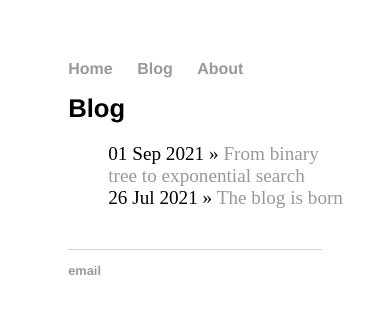
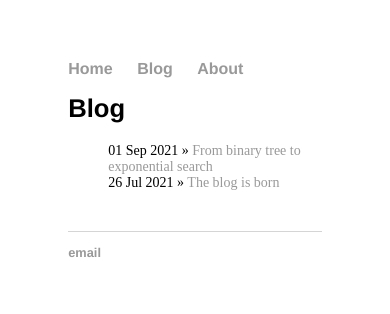
Before and after one commit to marek-jakub/marek-jakub.github.io, a Jekyll site: the page built from blog/index.html, in a window 390 px wide. Shown: the top 314 px of the page. Built offline with Jekyll 4.4.1, drawn with Linux system fonts in a browser that asks for light colours.

Commit message:
Changing font size.

```diff
--- a/css/main.css
+++ b/css/main.css
@@ -91,11 +91,10 @@ figure {
         width: 95%;
         font-size: 16px;
     }
-    .posts {
-        width: 95%;
+    ul.posts {
         font-size: 16px;
     }
-    .engage {
+    .engage p {
         width: 95%;
         font-size: 16px;
     }
@@ -116,11 +115,10 @@ figure {
         width: 95%;
         font-size: 14px;
     }
-    .posts {
-        width: 95%;
+    ul.posts {
         font-size: 14px;
     }
-    .engage {
+    .engage p {
         width: 95%;
         font-size: 14px;
     }
@@ -141,12 +139,11 @@ figure {
         width: 99%;
         font-size: 12px;
     }
-    .posts {
-        width: 95%;
+    ul.posts {
         font-size: 12px;
     }
-    .engage {
-        width: 95%;
+    .engage p {
+        width: 99%;
         font-size: 12px;
     }
     .notes {
```
